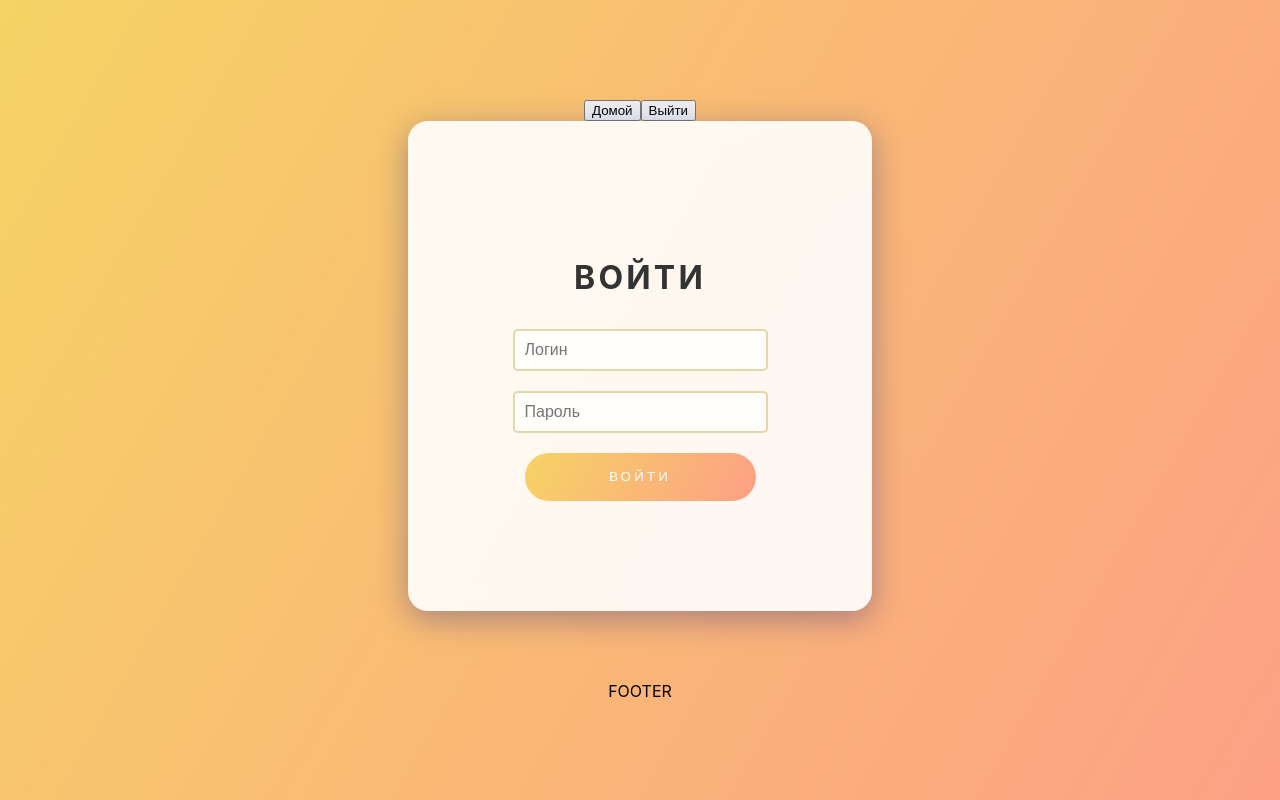
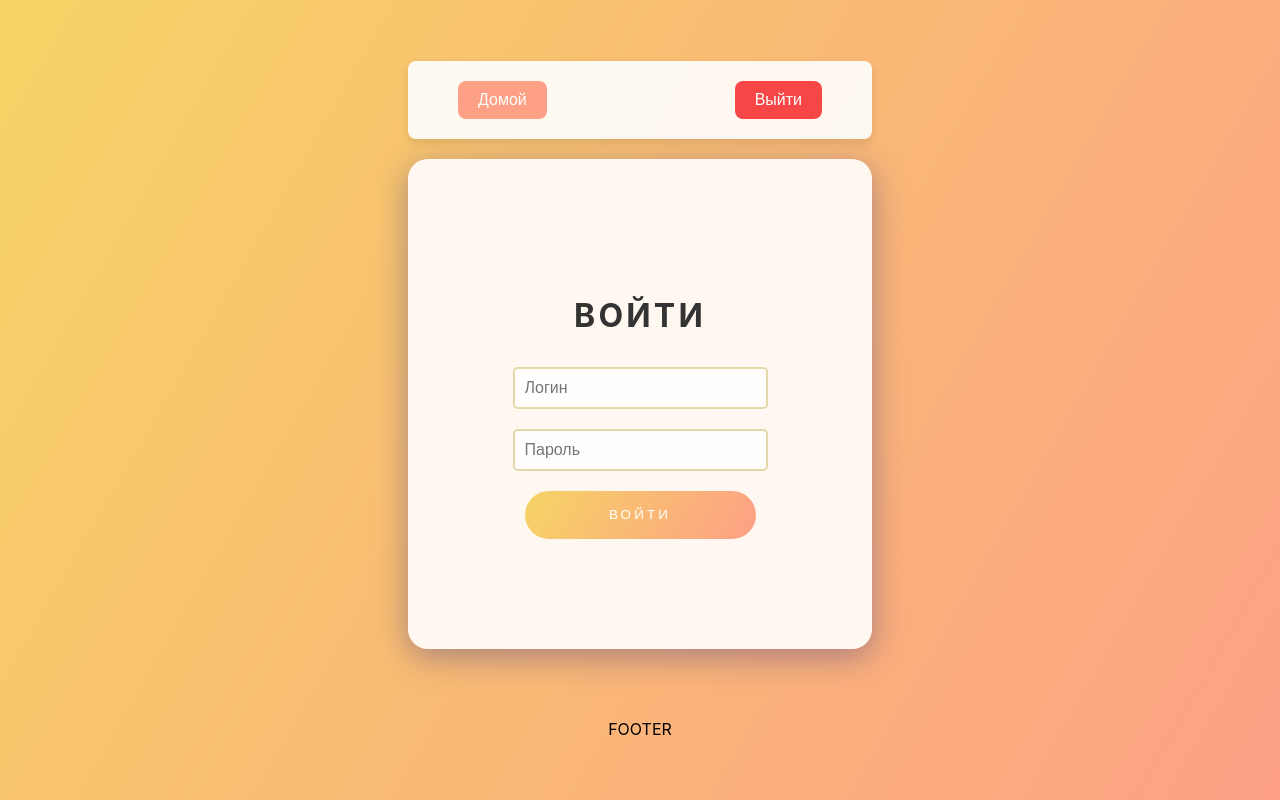
Before and after one commit to TatneftBlackList/fontend-js, a React (Create React App) app: page /login in a window 1280 px wide. Built offline with nearby package versions, Linux system fonts and the light colour scheme.

Commit message:
LOYOUTS: update css button and header css

```diff
--- a/src/components/Button/Button.css
+++ b/src/components/Button/Button.css
@@ -0,0 +1,23 @@
+.button {
+    margin: 0 10px;
+    padding: 10px 20px;
+    background: #fda085;
+    border: none;
+    border-radius: 8px;
+    color: white;
+    font-size: 1rem;
+    cursor: pointer;
+    transition: background 0.3s ease;
+}
+
+.button:hover {
+    background: #f6d365;
+}
+
+.button.accept {
+    background: #f64646; /* Красный цвет для кнопки "Выйти" */
+}
+
+.button.accept:hover {
+    background: #f08a8a;
+}
--- a/src/layouts/BlockedUsersLayout/BlockedUsersLayout.jsx
+++ b/src/layouts/BlockedUsersLayout/BlockedUsersLayout.jsx
@@ -1,5 +1,6 @@
 import React, { useEffect, useState, useCallback } from 'react';
 import './BlockedUsersLayout.css';
+
 
 function BlockedUsersLayout() {
     const [blockedUsers, setBlockedUsers] = useState([]);
--- a/src/layouts/Header/Header.css
+++ b/src/layouts/Header/Header.css
@@ -0,0 +1,10 @@
+.header {
+    display: flex;
+    justify-content: space-between;
+    align-items: center;
+    background: rgba(255, 255, 255, 0.9);
+    padding: 20px 40px;
+    box-shadow: 0 4px 8px rgba(0, 0, 0, 0.1);
+    border-radius: 8px;
+    margin-bottom: 20px;
+}
--- a/src/layouts/Header/Header.jsx
+++ b/src/layouts/Header/Header.jsx
@@ -1,21 +1,26 @@
 import "./Header.css";
 import Button from "../../components/Button/Button";
-import {useNavigate} from "react-router-dom";
+import { useNavigate } from "react-router-dom";
 
 function Header() {
 
     let navigate = useNavigate();
 
-    const handleHomeButtonClick = () =>{
-        navigate("/")
+    const handleHomeButtonClick = () => {
+        navigate("/");
+    }
+
+    const handleLogoutButtonClick = () => {
+        // Логика выхода
+        navigate("/login");
     }
 
     return (
         <div className="header">
-            <Button onClick={handleHomeButtonClick}>Домой</Button>
-            <Button className="button accept">Выйти</Button>
+            <Button className="button" onClick={handleHomeButtonClick}>Домой</Button>
+            <Button className="button accept" onClick={handleLogoutButtonClick}>Выйти</Button>
         </div>
-    )
+    );
 }
 
 export default Header;
```
